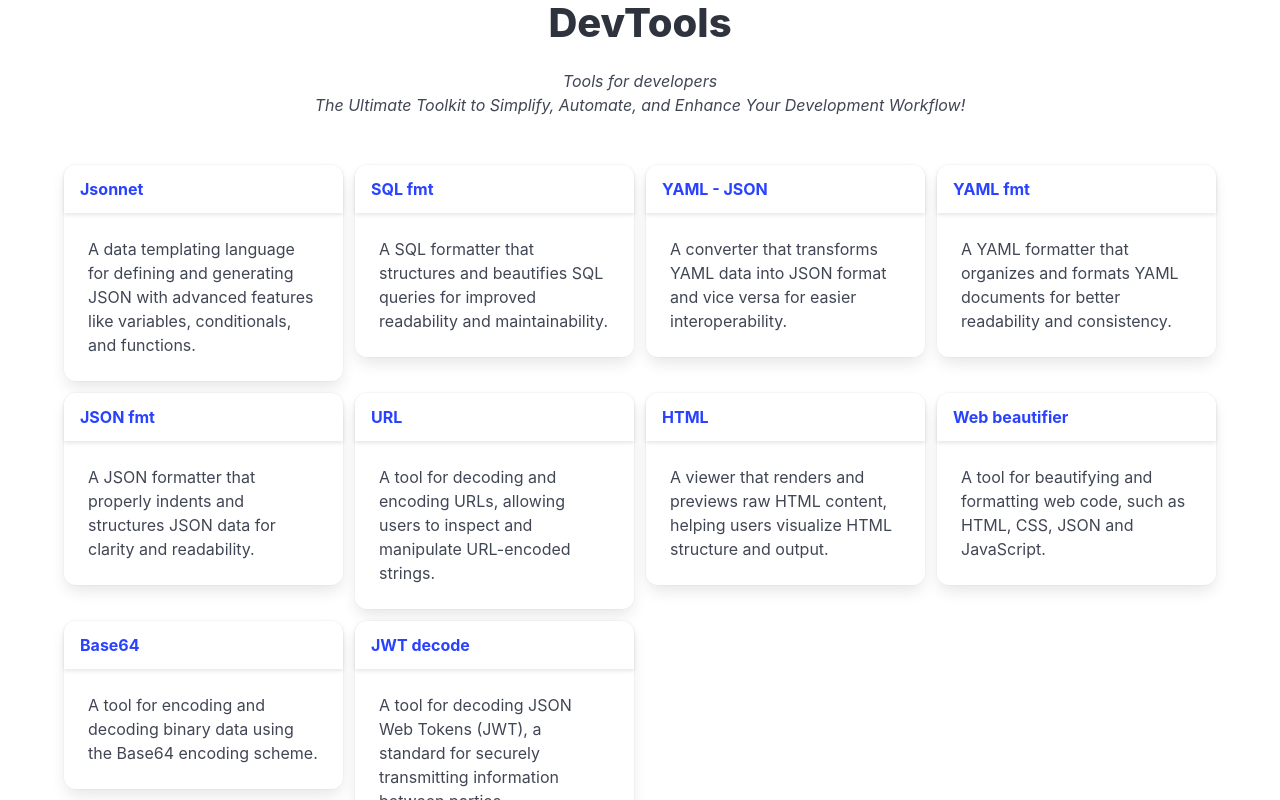
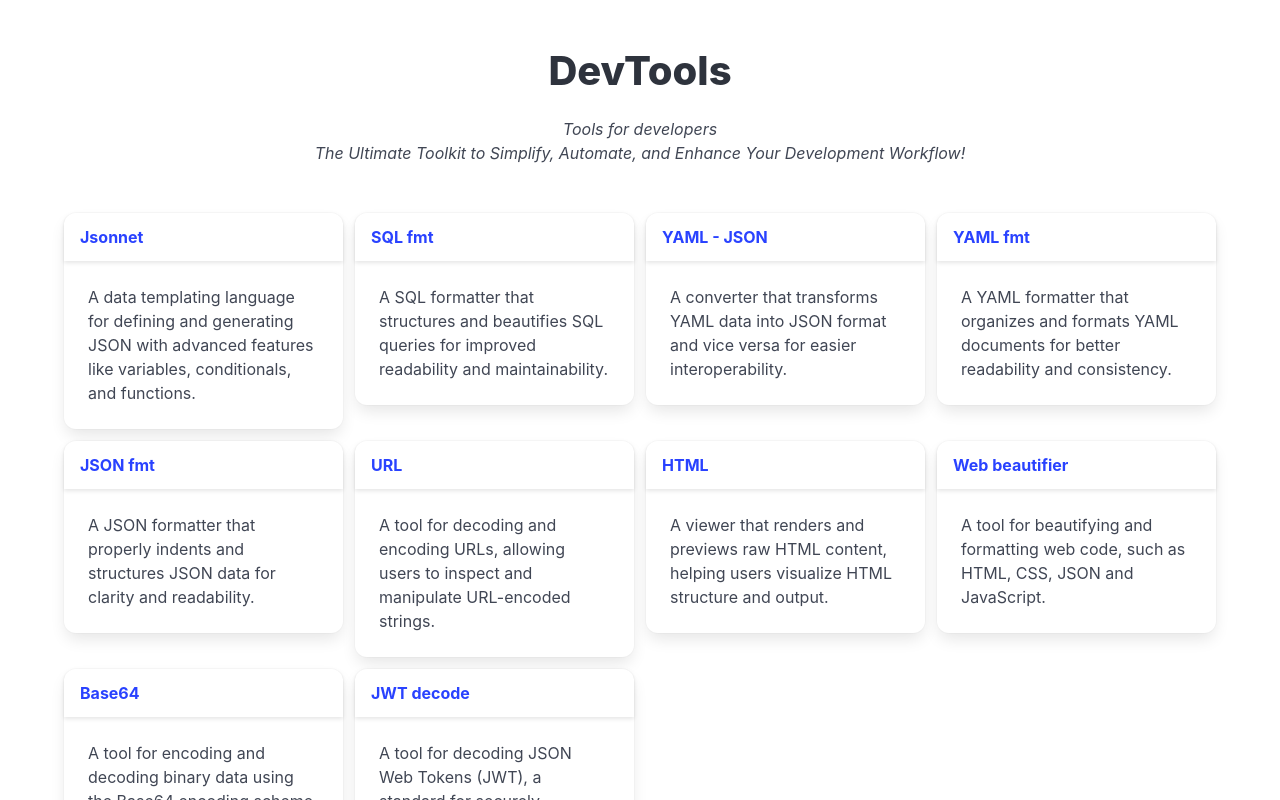
Before and after one commit to magiskboy/devtools, a React (Vite) app: page / in a window 1280 px wide. Shown: the top 800 px of the page. Built offline with nearby package versions, Linux system fonts and the light colour scheme; no server answers.

Commit message:
wip
Signed-off-by: Nguyen Khac Thanh <nguyenkhacthanh244@gmail.com>

```diff
--- a/index.html
+++ b/index.html
@@ -12,8 +12,6 @@
     <meta property="og:image" content="https://devtools.nkthanh.dev/favicon.png">
     <meta property="og:url" content="https://devtools.nkthanh.dev/">
     <meta name="robots" content="index, follow">
-
-    <link rel="stylesheet" href="https://fonts.googleapis.com/css?family=Roboto:300,300italic,700,700italic">
 
     <title>DevTools - Tools for developers</title>
   </head>
--- a/src/components/layout/Layout.tsx
+++ b/src/components/layout/Layout.tsx
@@ -8,7 +8,7 @@ export const Layout: React.FC<PropsWithChildren> = ({children}) => {
   const isHome = pathname === '/';
 
   return (
-    <div className="container">
+    <div className="container pt-6">
       {!isHome && <Navbar />}
       {children}
       <Footer />
```
